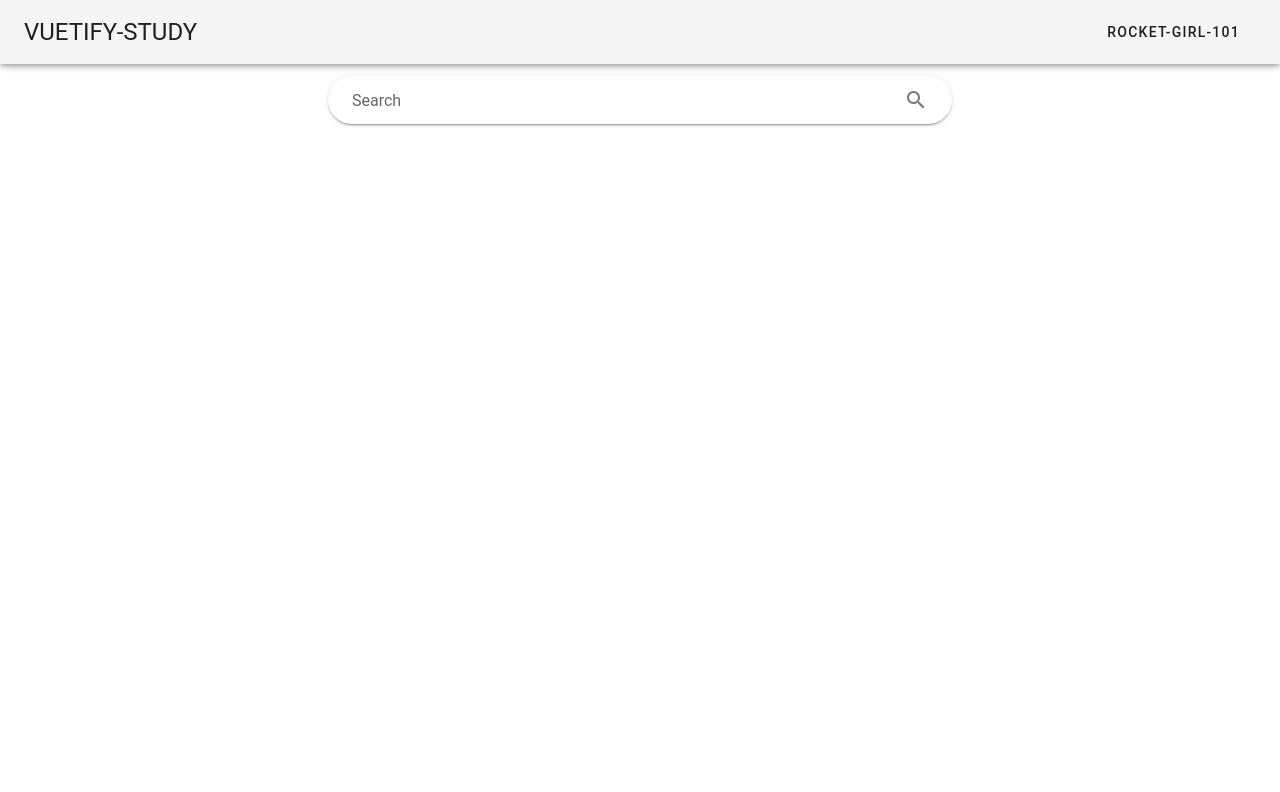
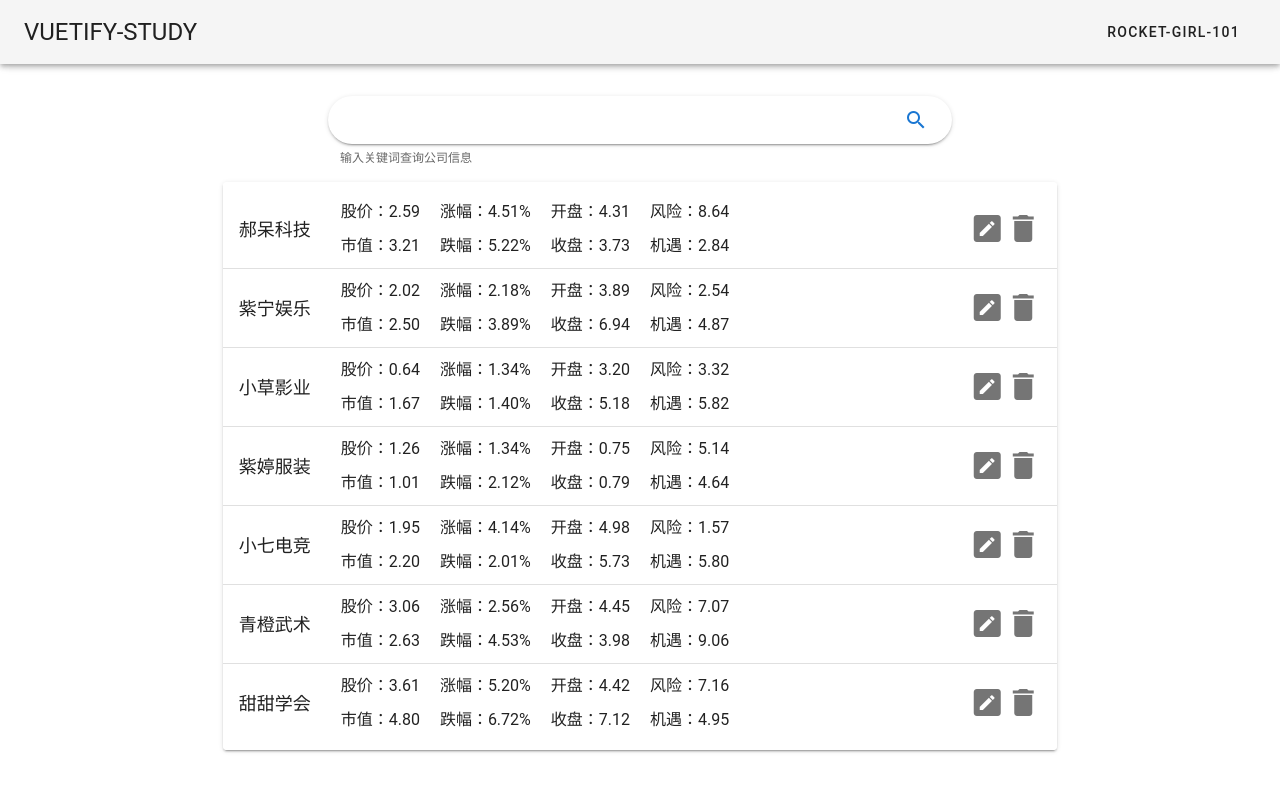
Before and after one commit to GStarP/vuetify-study, a Vue app: page /search in a window 1280 px wide. Shown: the top 792 px of the page. Built offline with nearby package versions, Linux system fonts and the light colour scheme; the HTML template or start-up script is replaced by a standard one.

Commit message:
[feat] 输入，列表，对话框，提示

```diff
--- a/src/components/Menu.vue
+++ b/src/components/Menu.vue
@@ -11,7 +11,7 @@
             <v-list class="py-0" nav>
               <v-list-item two-line>
                 <v-list-item-avatar>
-                  <img src="https://randomuser.me/api/portraits/men/81.jpg">
+                  <img src="https://s2.ax1x.com/2019/08/07/eIE51U.jpg">
                 </v-list-item-avatar>
                 <v-list-item-content>
                   <v-list-item-title>江城子</v-list-item-title>
--- a/src/components/Navi.vue
+++ b/src/components/Navi.vue
@@ -31,7 +31,7 @@ export default {
         to: '/menu'
       }, {
         id: 2,
-        txt: '搜索&列表',
+        txt: '输入&列表&对话框&提示',
         to: '/search'
       }, {
         id: 3,
--- a/src/components/Search.vue
+++ b/src/components/Search.vue
@@ -1,29 +1,40 @@
 <template>
   <v-container grid-list-md fluid>
-    <v-layout justify-center>
-      <v-flex md6>
+    <v-layout justify-center mt-4>
+      <v-flex md6 align-center>
         <!-- v-input不是输入框???我惊了 -->
         <v-text-field
+          id="search-input-company"
           label="Search"
           append-icon="mdi-magnify"
+          hint="输入关键词查询公司信息"
+          v-model="keyword"
+          @click:append="fakeSearch"
           solo
           rounded
           clearable
-          @click:append="fakeSearch"
+          autofocus
         ></v-text-field>
       </v-flex>
     </v-layout>
+    <CompanyList></CompanyList>
   </v-container>
 </template>
 
 <script>
+import CompanyList from './search/CompanyList'
 export default {
+  data () {
+    return {
+      keyword: ''
+    }
+  },
   components: {
-    // TODO
+    CompanyList
   },
   methods: {
     fakeSearch () {
-      alert('挖掘机技术哪家强？')
+      alert(this.keyword)
     }
   }
 }
--- /dev/null
+++ b/src/components/search/CompanyList.vue
@@ -0,0 +1,156 @@
+<template>
+  <v-layout justify-center wrap>
+    <v-flex md8>
+      <v-card>
+        <v-list>
+          <template
+            v-for="(comp, i) of companyList"
+          >
+            <v-list-item
+              :key="comp.id"
+              two-line
+            >
+              <v-card class="company-item-name" flat>
+                {{ comp.name }}
+              </v-card>
+              <div class="company-item-attr">
+                <div>股价：{{ getRandomDouble(comp.id, 1) }}</div>
+                <div>市值：{{ getRandomDouble(comp.id, 2) }}</div>
+              </div>
+              <div class="company-item-attr">
+                <div>涨幅：{{ getRandomDouble(comp.id, 3) }}%</div>
+                <div>跌幅：{{ getRandomDouble(comp.id, 4) }}%</div>
+              </div>
+              <div class="company-item-attr">
+                <div>开盘：{{ getRandomDouble(comp.id, 5) }}</div>
+                <div>收盘：{{ getRandomDouble(comp.id, 6) }}</div>
+              </div>
+              <div class="company-item-attr">
+                <div>风险：{{ getRandomDouble(comp.id, 7) }}</div>
+                <div>机遇：{{ getRandomDouble(comp.id, 8) }}</div>
+              </div>
+              <div class="company-item-icons">
+                <v-icon class="edit-company" @click.stop="editCompany(i)" large>mdi-pencil-box</v-icon>
+                <v-icon class="delete-company" @click="deleteCompany(i)" large>mdi-delete</v-icon>
+              </div>
+            </v-list-item>
+            <v-divider :key="`divider-${i}`" v-if="i != (companyList.length - 1)"></v-divider>
+          </template>
+        </v-list>
+      </v-card>
+    </v-flex>
+    <!-- 绑定一个 bool 来控制显示与否 -->
+    <v-dialog width="800" v-model="dialogShow" persistent>
+      <v-card height="560" width="100%" id="dialog-company">
+        <v-card-title>{{ this.companyList[this.dialogCompanyIndex].name }}</v-card-title>
+        <v-card-text>信息暂无</v-card-text>
+        <div class="dialog-company-btns">
+          <v-btn color="primary" @click="submitEdit">提交</v-btn>
+          <v-btn color="primary" @click="dialogShow = false">取消</v-btn>
+        </div>
+      </v-card>
+    </v-dialog>
+    <v-alert v-model="submitSuccess" class="submit-msg" type="success" prominent dismissible>
+      编辑成功
+    </v-alert>
+  </v-layout>
+</template>
+
+<script>
+export default {
+  name: 'company-list',
+  data () {
+    return {
+      dialogShow: false,
+      dialogCompanyIndex: 0,
+      submitSuccess: false,
+      companyList: [{
+        id: 1,
+        name: '郝呆科技'
+      }, {
+        id: 2,
+        name: '紫宁娱乐'
+      }, {
+        id: 3,
+        name: '小草影业'
+      }, {
+        id: 4,
+        name: '紫婷服装'
+      }, {
+        id: 5,
+        name: '小七电竞'
+      }, {
+        id: 6,
+        name: '青橙武术'
+      }, {
+        id: 7,
+        name: '甜甜学会'
+      }]
+    }
+  },
+  methods: {
+    getRandomDouble (seed, type) {
+      let max = 8
+      let rd = Math.random() * max
+      rd = (rd % type) + Math.abs(seed - 3.5864)
+      return rd.toFixed(2)
+    },
+    editCompany (index) {
+      this.dialogCompanyIndex = index
+      this.dialogShow = true
+    },
+    deleteCompany (index) {
+      this.companyList.splice(index, 1)
+    },
+    submitEdit () {
+      this.dialogShow = false
+      this.submitSuccess = true
+    }
+  }
+}
+</script>
+
+<style lang="scss" scoped>
+  .company-item-name {
+    font-size: 18px;
+    margin-right: 20px;
+  }
+  .company-item-attr {
+    padding: 10px;
+    >div:first-child {
+      margin-bottom: 10px;
+    }
+  }
+  .company-item-icons {
+    position: absolute;
+    right: 16px;
+    >i:first-child {
+      margin-right: 8px;
+    }
+    .edit-company:hover {
+      color: green;
+    }
+    .delete-company:hover {
+      color: red;
+    }
+  }
+  #dialog-company {
+    >div:last-child {
+      position: absolute;
+      bottom: 20px;
+      width: 100%;
+      display: flex;
+      flex-direction: row;
+      justify-content: center;
+      >button:first-child {
+        margin-right: 28px;
+      }
+    }
+  }
+  .submit-msg {
+    position: fixed;
+    width: 360px;
+    top: 50%;
+    margin-top: -40px;
+  }
+</style>
```
Also changed, not shown: 1 other file (tests, documents, lock files or other folders).
